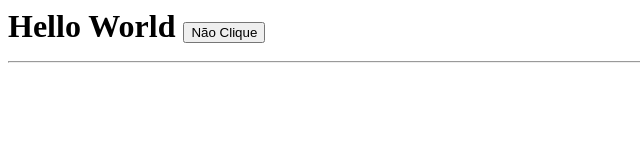
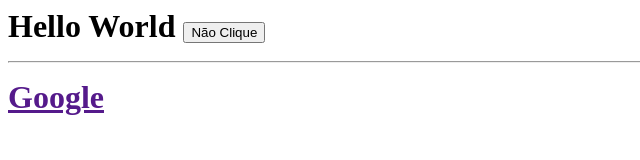
Before and after one commit to Brunosouza14/fs13, a plain HTML site: page index.html in a window 1280 px wide. Shown: the whole page, without its empty margins (0-640 px from the left). Drawn offline with Linux system fonts and the light colour scheme.

Commit message:
Update index.html

```diff
--- a/index.html
+++ b/index.html
@@ -4,4 +4,4 @@
 
 <hr>
 
-<a href=""
+<a href="">Google</a>
```
